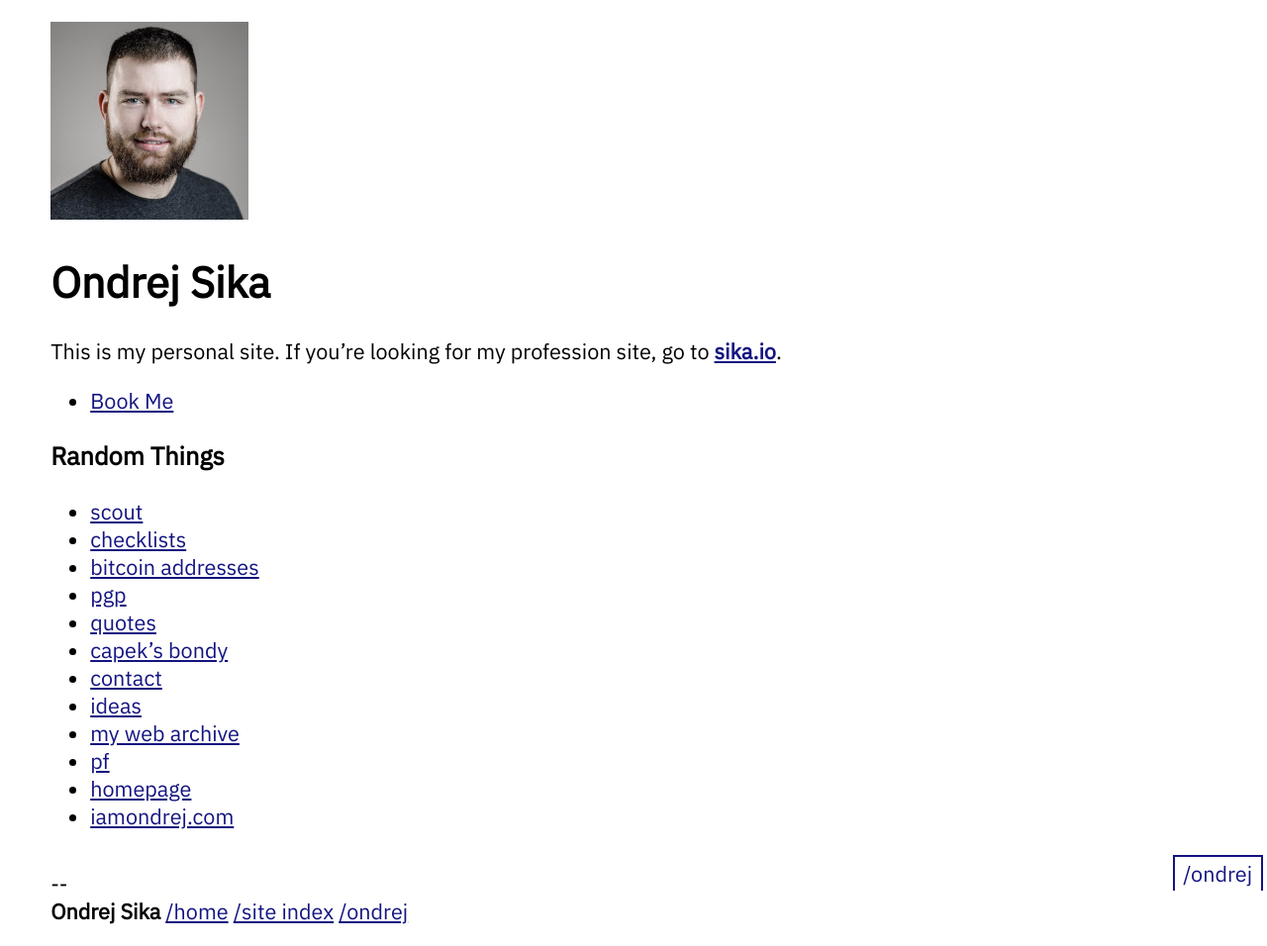
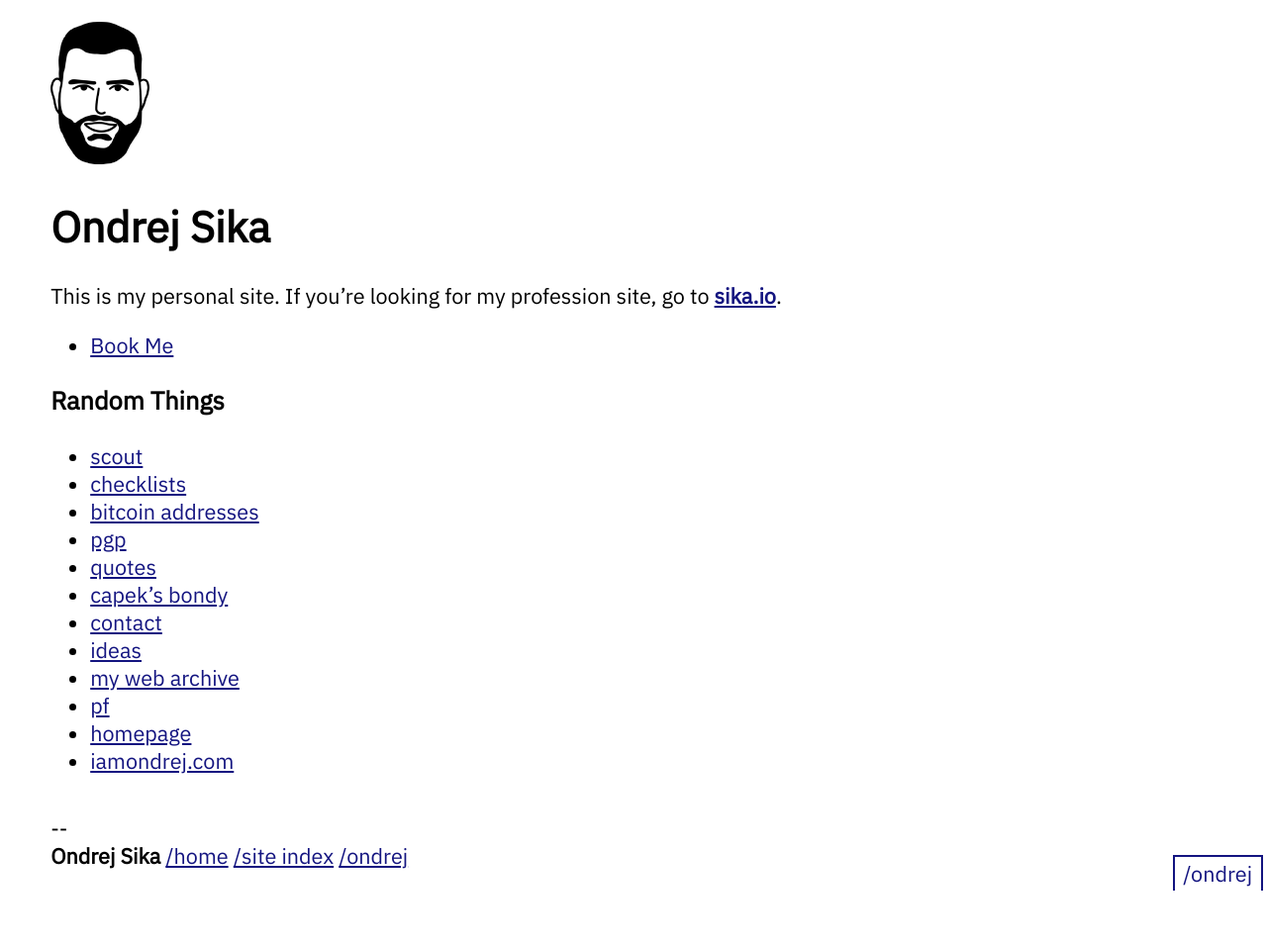
Before and after one commit to ondrejsika/ondrejsika.com, a Jekyll site: the page built from ondrej/index.md, in a window 1280 px wide. Shown: the whole page at 99% size. Built offline with Jekyll 4.4.1, drawn with Linux system fonts in a browser that asks for light colours; after the commit the page ends 900 px from its top, so only the background shows below that.

Commit message:
feat(ondrej): Update photo, use Notion style avatar

```diff
--- a/ondrej/index.md
+++ b/ondrej/index.md
@@ -3,7 +3,7 @@
 noheader: true
 ---
 
-![Ondrej Sika's photo](/ondrej/photo/ondrejsika4_200px.jpg)
+![Ondrej Sika's photo](/ondrej/photo/ondrejsika5_transparent_no_borders_100px.png)
 
 # Ondrej Sika
 
```
Also changed, not shown: ondrej/photo/ondrejsika5_transparent_no_borders_100px.png (added), ondrej/photo/ondrejsika5_transparent_no_borders_200px.png (added).
